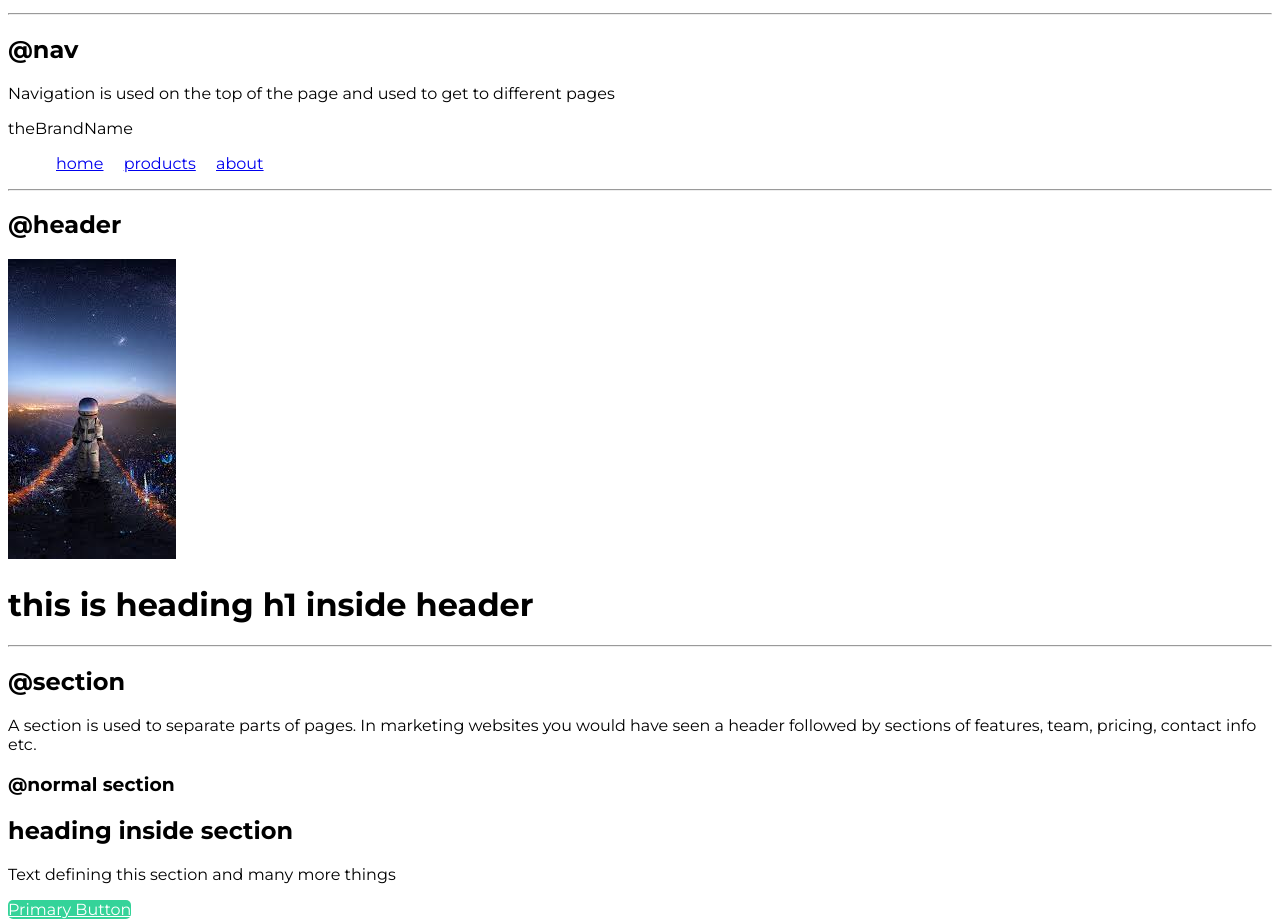
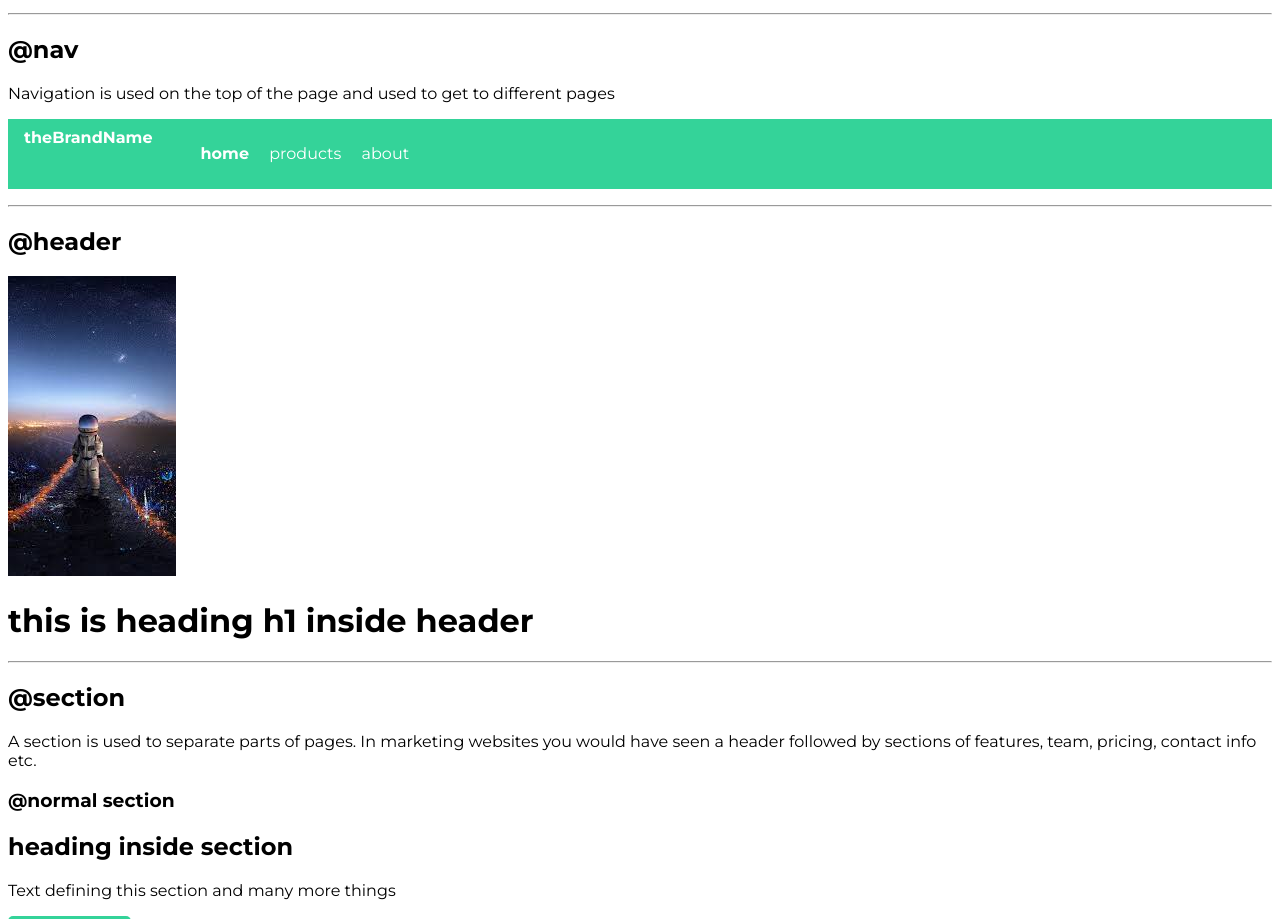
Before and after one commit to Chetankhairnar2001/neogcamp-lesson3-portfolio, a plain HTML site: page index.html in a window 1280 px wide. Shown: the part 1303-2222 px from the top of the page. Drawn offline with Linux system fonts and the light colour scheme.

Commit message:
added css

```diff
--- a/style.css
+++ b/style.css
@@ -34,3 +34,24 @@ hr{
     display: inline;
     padding: 0rem 0.5rem;
 }
+.navigation .container-fluid {
+    display: flex;
+    align-items: right;
+}
+.navigation{
+    background-color: var(--primary-color);
+    padding: 0.6rem 1rem;
+}
+.navigation .brand{
+    font-weight: bolder;
+}
+
+.navigation a{
+    text-decoration: none;
+}
+.navigation,.navigation a{
+    color: white;
+}
+.navigation .active{
+    font-weight: bold;
+}
```
